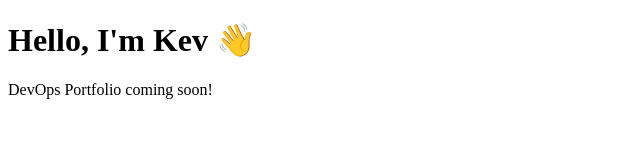
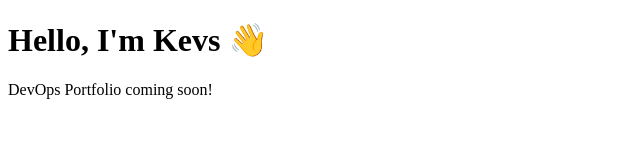
Before and after one commit to blackroseidol777/website-domain, a plain HTML site: page index.html in a window 1280 px wide. Shown: the whole page, without its empty margins (0-640 px from the left). Drawn offline with Linux system fonts and the light colour scheme.

Commit message:
Update name in index.html

```diff
--- a/index.html
+++ b/index.html
@@ -5,7 +5,7 @@
     <title>Kev's Portfolio</title>
   </head>
   <body>
-    <h1>Hello, I'm Kev 👋</h1>
+    <h1>Hello, I'm Kevs 👋</h1>
     <p>DevOps Portfolio coming soon!</p>
   </body>
 </html>
```
